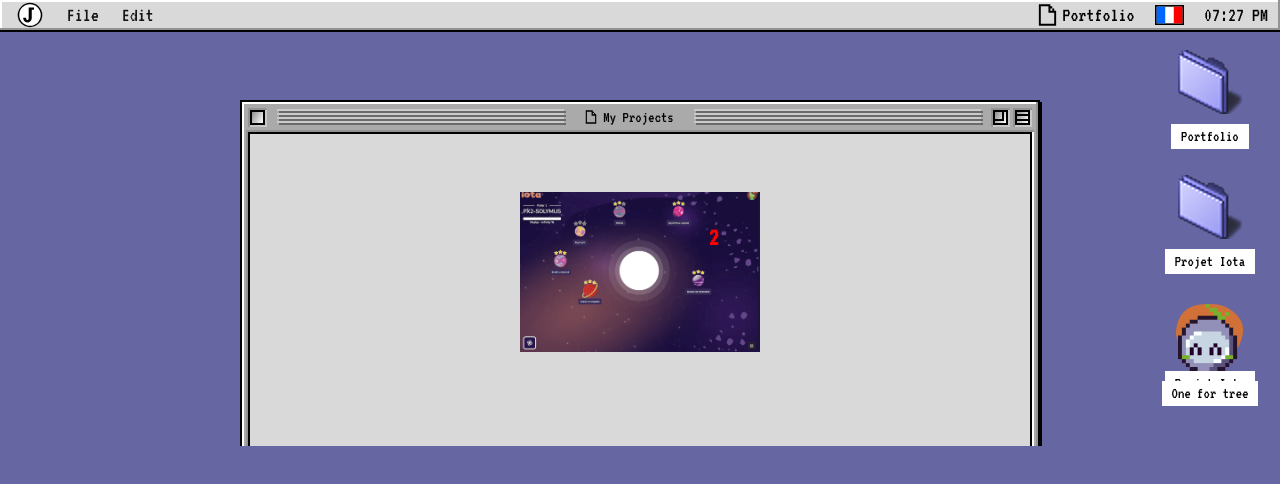
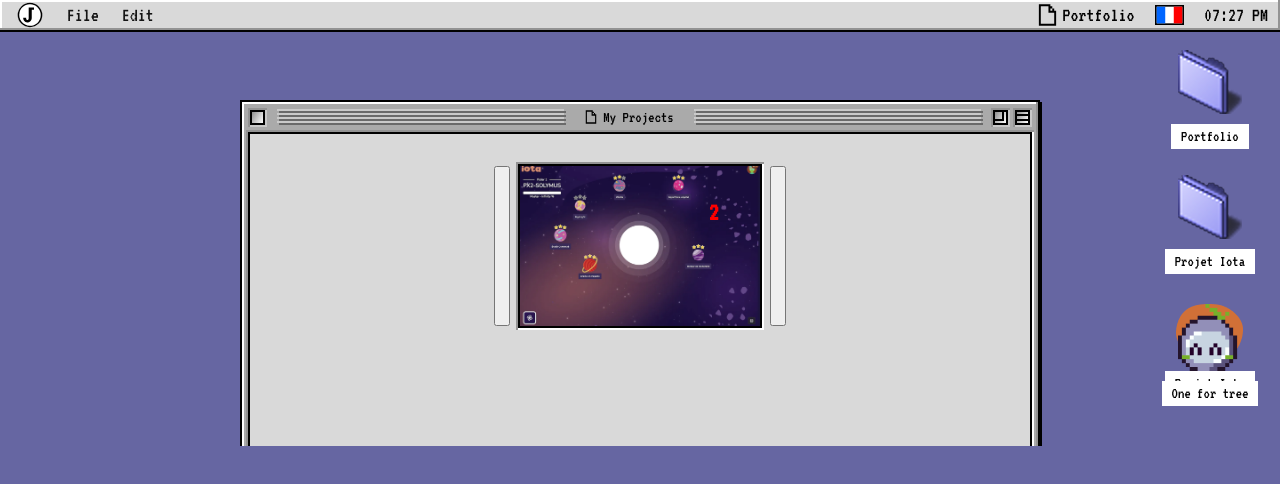
Before and after one commit to juthomas/Portfolio-Mac9.1, a Next.js app: page / in a window 1280 px wide. Shown: the top 484 px of the page. Built offline with nearby package versions, Linux system fonts and the light colour scheme.

Commit message:
[UDPT] Carousel

```diff
--- a/components/Carousel/Carousel.tsx
+++ b/components/Carousel/Carousel.tsx
@@ -2,6 +2,7 @@ import Image from 'next/image';
 import React, { useCallback } from 'react';
 import useEmblaCarousel, { EmblaOptionsType, EmblaCarouselType } from 'embla-carousel-react';
 import Autoplay from 'embla-carousel-autoplay';
+import { Box, Flex } from '@mantine/core';
 import { PrevButton, NextButton, usePrevNextButtons } from './CarouselButtons';
 // import imageByIndex from './imageByIndex';
 import mdma from '@/assets/carousels/mdma.webp';
@@ -10,6 +11,7 @@ import iota from '@/assets/carousels/holy.webp';
 // import './sandbox.css';
 // import './embla.css';
 import emblaClasses from './embla.module.css';
+import themeClasses from '@/styles/theme.module.css';
 
 type PropType = {
   slides: number[];
@@ -30,6 +32,9 @@ export const Carousel: React.FC<PropType> = (props) => {
     usePrevNextButtons(emblaApi, onButtonClick);
 
   return (
+    <Flex gap="xs">
+      <PrevButton onClick={onPrevButtonClick} disabled={prevBtnDisabled} />
+      <Box className={themeClasses.retroBox}>
         <div className={emblaClasses.embla}>
           <div className={emblaClasses.embla__viewport} ref={emblaRef}>
             <div className={emblaClasses.embla__container}>
@@ -38,7 +43,6 @@ export const Carousel: React.FC<PropType> = (props) => {
                   <div className={emblaClasses.embla__slide__number}>
                     <span>{index + 1}</span>
                   </div>
-              {/* <img className="embla__slide__img" src={mdma} alt="Your alt text" /> */}
                   <Image
                     className={emblaClasses.embla__slide__img}
                     src={index % 2 === 0 ? mdma : iota}
@@ -48,11 +52,9 @@ export const Carousel: React.FC<PropType> = (props) => {
               ))}
             </div>
           </div>
-
-      <div className={emblaClasses.embla__buttons}>
-        <PrevButton onClick={onPrevButtonClick} disabled={prevBtnDisabled} />
+        </div>
+      </Box>
       <NextButton onClick={onNextButtonClick} disabled={nextBtnDisabled} />
-      </div>
-    </div>
+    </Flex>
   );
 };
--- a/components/Carousel/embla.module.css
+++ b/components/Carousel/embla.module.css
@@ -2,7 +2,6 @@
   --slide-spacing: 0rem;
   --slide-size: 15rem;
   --slide-height: 10rem;
-  padding: 1.6rem;
 }
 .embla__viewport {
   overflow: hidden;
@@ -68,7 +67,7 @@
 .embla__buttons {
   display: flex;
   align-items: center;
-  position: absolute;
+  /* position: absolute; */
   top: 50%;
   transform: translateY(-50%);
   left: 1.6rem;
```
Lines whose indentation alone changed are shown as unchanged.
